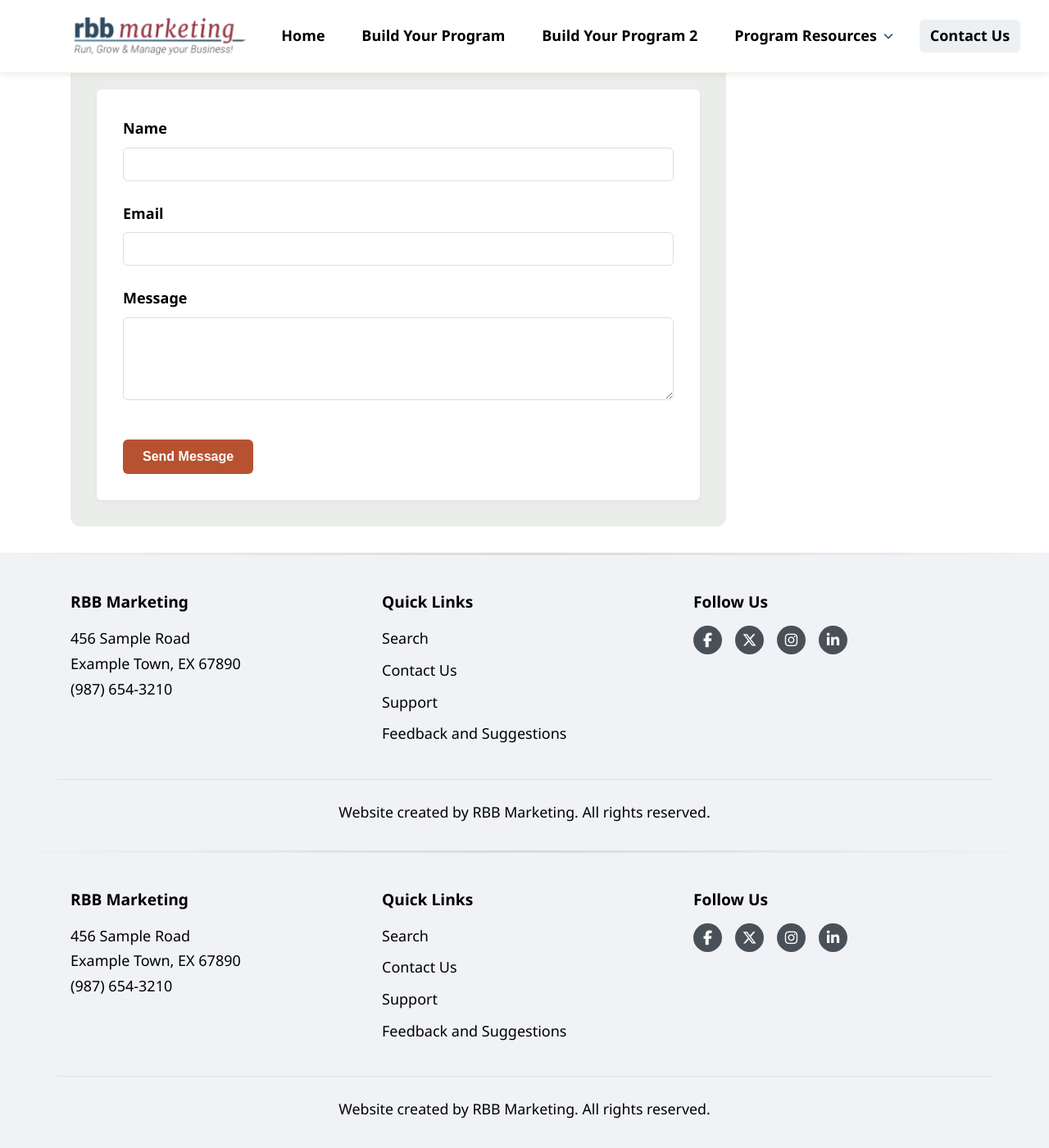
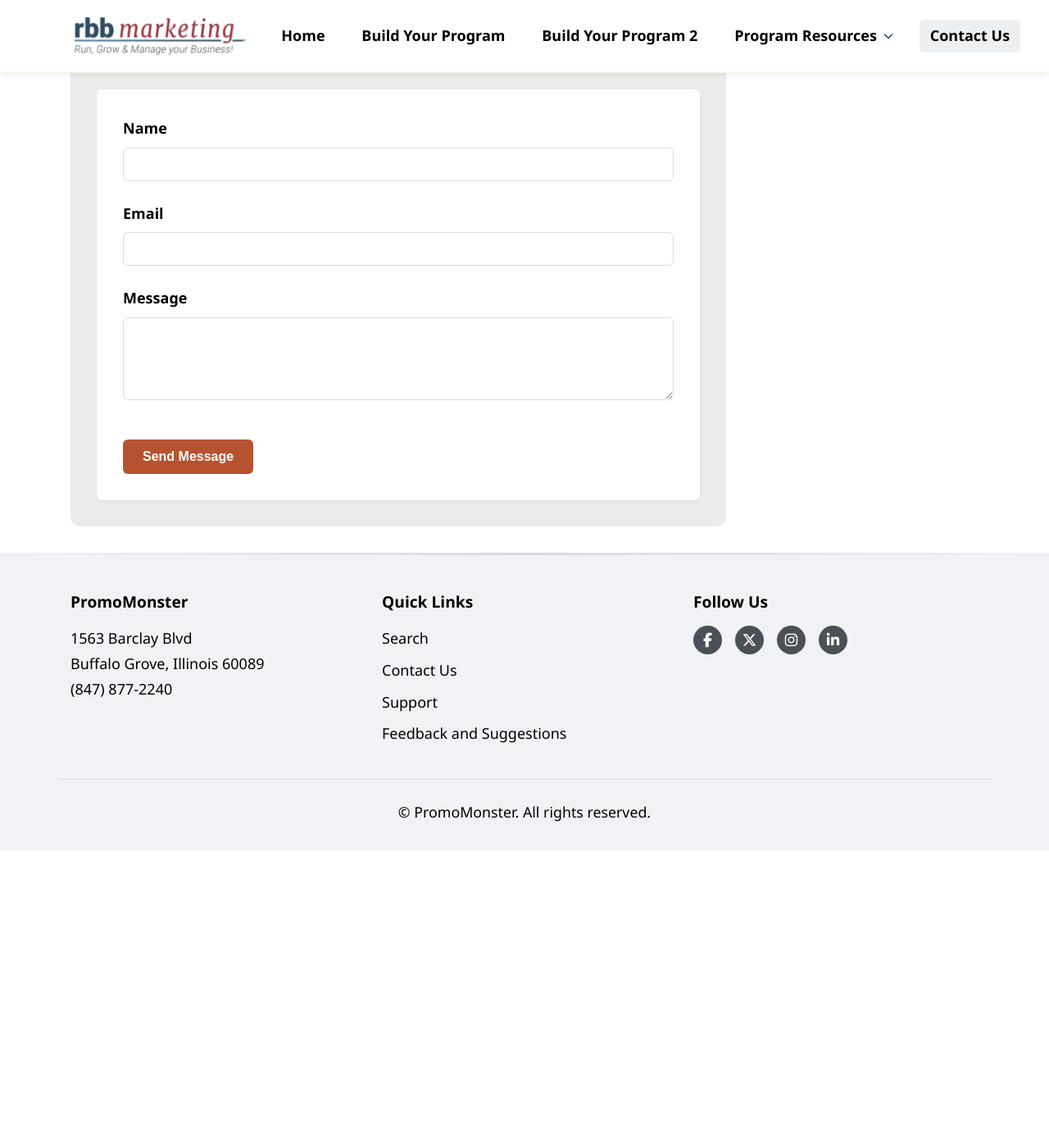
Before and after one commit to devbydesign/Promomonster-b2b-recognition, a Jekyll site: the page contact.html, which Jekyll copies as it is, in a window 1280 px wide and 1400 px high, scrolled down 502 px. Shown: the whole window at 82% size. Built offline with Jekyll 4.4.1, drawn with Linux system fonts in a browser that asks for light colours; after the commit the page ends 1539 px from its top, so only the background shows below that; some of the changed text lies outside the part shown.

Commit message:
Update contact.html

```diff
--- a/contact.html
+++ b/contact.html
@@ -3,20 +3,24 @@
 <head>
   <meta charset="UTF-8">
   <meta name="viewport" content="width=device-width, initial-scale=1.0">
-  <title>Contact Us</title>
+  <title>Contact Us | PromoMonster</title>
   <link rel="icon" type="image/x-icon" href="assets/images/favicon.ico">
   <link rel="stylesheet" href="https://cdnjs.cloudflare.com/ajax/libs/font-awesome/6.5.1/css/all.min.css">
   <link rel="stylesheet" href="styles.css">
   <link rel="stylesheet" href="navigation.css">
   <!-- Load centralized navigation BEFORE your main script -->
   <script src="navigation.js"></script>
-  <script src="script.js" defer></script>
+  <script src="https://cdn.emailjs.com/sdk/2.6.4/email.min.js"></script>
+  <script type="text/javascript" src="https://cdn.jsdelivr.net/npm/@emailjs/browser@4/dist/email.min.js"></script>
+  <script>
+    emailjs.init("Ymk4ILqxc716wQA3q");
+  </script>
 </head>
 <body>
   <!-- Navigation will be inserted here automatically by navigation.js -->
 
   <main class="container">
-    <h1>Contact RBB Marketing</h1>
+    <h1>Contact PromoMonster</h1>
 
     <p>We're here to help with all your promotional product and employee recognition needs.</p>
 
@@ -24,9 +28,9 @@
     <section class="contact-info-section">
        <div class="contact-details">
         <ul>
-          <li><strong>Phone:</strong> (987) 654-3210</li>
-          <li><strong>Email:</strong> rbadiner@rbbmarketing.com</li>
-          <li><strong>Address:</strong> 456 Sample Road, Example Town, EX 67890</li>
+          <li><strong>Phone:</strong> (847) 877-2240</li>
+          <li><strong>Email:</strong> chuck.feldman@promo-monster.com</li>
+          <li><strong>Address:</strong> 1563 Barclay Blvd, Buffalo Grove, Illinois 60089</li>
         </ul>
       </div>
     </section>
@@ -50,12 +54,84 @@
           <textarea id="message" name="message" rows="5" required></textarea>
         </div>
 
+        <input type="hidden" name="affiliateName" value="Chuck Feldman">
+        <input type="hidden" name="affiliateEmail" value="chuck.feldman@promo-monster.com">
+        <input name="headerImgPath" type="hidden" value="https://htmlgen.tempbuild.org/img/Blank-classic-header-PromoMonster-transbottom.png">
+        <input name="footerImgPath" type="hidden" value="https://htmlgen.webdevbydesign.com/img/PromoMonster-footer-no-catalog.png">
+
         <button type="submit" class="btn">Send Message</button>
       </form>
     </section>
   </main>
-  <script src="footer.js"></script>
 
-  <script src="footer.js"></script>
+  <footer>
+    <div class="container footer-grid">
+      <div class="footer-section footer-company">
+        <h3>PromoMonster</h3>
+        <p>1563 Barclay Blvd<br>Buffalo Grove, Illinois 60089<br>(847) 877-2240</p>
+      </div>
+      <div class="footer-section footer-links">
+        <h3>Quick Links</h3>
+        <ul>
+          <li><a href="#">Search</a></li>
+          <li><a href="contact.html">Contact Us</a></li>
+          <li><a href="contact.html">Support</a></li>
+          <li><a href="contact.html">Feedback and Suggestions</a></li>
+        </ul>
+      </div>
+      <div class="footer-section footer-social">
+        <h3>Follow Us</h3>
+        <div class="social-icons">
+          <a href="https://www.facebook.com/promomonsterinc" target="_blank" aria-label="Facebook">
+            <i class="fab fa-facebook-f"></i>
+          </a>
+          <a href="https://x.com/promomonsterinc" target="_blank" aria-label="X (Twitter)">
+            <i class="fab fa-x-twitter"></i>
+          </a>
+          <a href="https://www.instagram.com/promomonsterinc/" target="_blank" aria-label="Instagram">
+            <i class="fab fa-instagram"></i>
+          </a>
+          <a href="https://www.linkedin.com/company/promomonster-inc-/" target="_blank" aria-label="LinkedIn">
+            <i class="fab fa-linkedin-in"></i>
+          </a>
+        </div>
+      </div>
+    </div>
+    <div class="container copyright">
+      <p>&copy; <span id="current-year"></span> PromoMonster. All rights reserved.</p>
+    </div>
+  </footer>
+  <script>
+    document.addEventListener("DOMContentLoaded", function () {
+          const form = document.getElementById("contact-form");
+          form.addEventListener("submit", function(event) {
+            event.preventDefault();
+
+            affiliateName = document.getElementsByName('affiliateName')[0]?.value || '';
+            affiliateEmail = document.getElementsByName('affiliateEmail')[0]?.value || '';
+            name = document.getElementsByName('name')[0]?.value || '';
+            message = document.getElementsByName('message')[0]?.value || '';
+            email = document.getElementsByName('email')[0]?.value || '';
+            headerImgPath = document.getElementsByName('headerImgPath')[0]?.value || '';
+            footerImgPath = document.getElementsByName('footerImgPath')[0]?.value || '';
+
+            emailjs.send("service_ag1505e", "template_f4w145i", {
+              affiliateName: affiliateName,
+              affiliateEmail: affiliateEmail,
+              name: name,
+              message: message,
+              email: email,
+              headerImgPath: headerImgPath,
+              footerImgPath: footerImgPath,
+            })
+              .then(() => {
+                alert("Your submission was successful!");
+                form.reset();
+              }, (error) => {
+                alert("Your submission failed to save: " + JSON.stringify(error));
+              });
+          });
+    });
+  </script>
 </body>
 </html>
```
